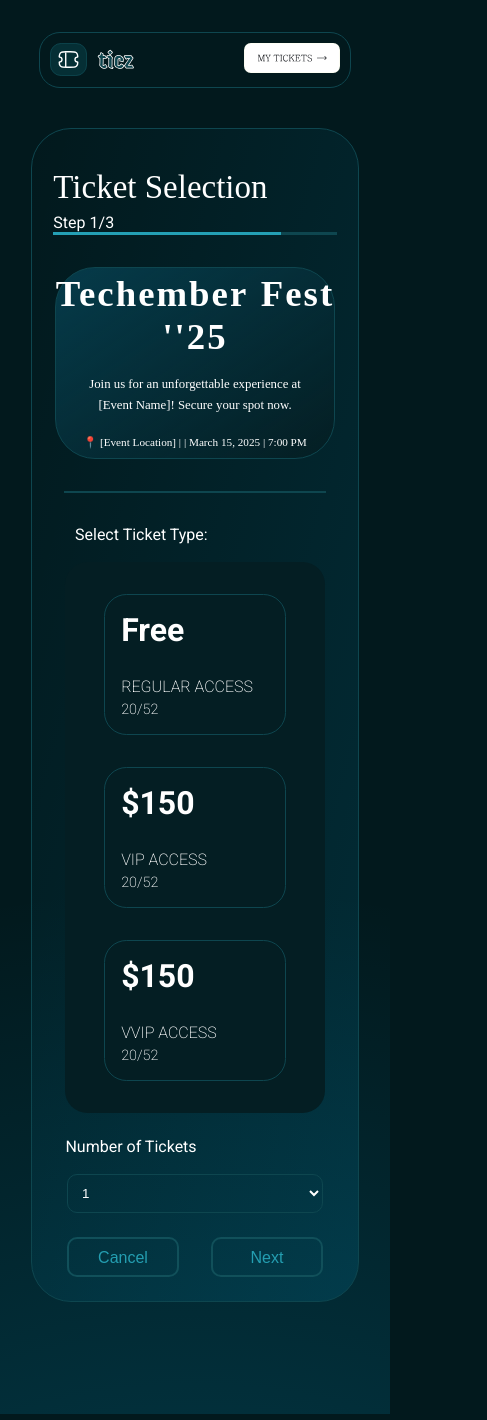
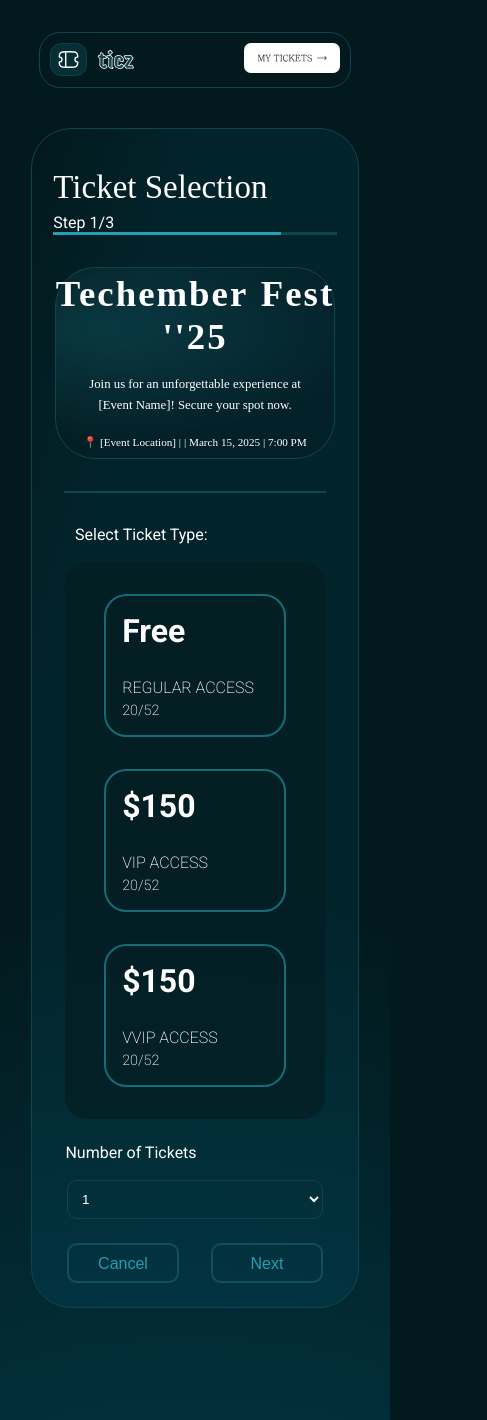
Before and after one commit to KhalidZak/Event-Ticket-Booking-UI, a React (Vite) app: page / in a window 390 px wide. Shown: the whole page, 487 px wide, since content can reach past the window. Built offline with nearby package versions, Linux system fonts and the light colour scheme; a web font is replaced by a local one.

Commit message:
updating

```diff
--- a/src/main.css
+++ b/src/main.css
@@ -17,6 +17,12 @@
     box-sizing: border-box;
     scroll-behavior: smooth;
 }
+html, body {
+    margin: 0;
+    padding: 0;
+    overflow-x: hidden;
+    width: 100vw;
+  }
 
 body {
     max-width: 100vw;
@@ -30,10 +36,9 @@ body {
     flex-direction: column;
 }
 
-/*
+
 @media(max-width:768px) {
-    .select-ticket {
-        background-color: #02191D;
-        height: auto;
+    body {
+    background-color: #02191D;
     }
-} */
+}
--- a/src/styles/formContent.css
+++ b/src/styles/formContent.css
@@ -42,7 +42,7 @@
     margin-top: 2rem;
     height: 40rem;
     width: 36.5rem;
-    background: linear-gradient(to top left, #00c0fb15, #00000000);
+    background: linear-gradient(to top, #064e643b, #064e6417, #064e6417,#00000000), #041E23;
 }
 
 .section-container .tech-fest-card {
@@ -56,7 +56,10 @@
     justify-content: center;
     gap: 1rem;
     text-align: center;
-    background: linear-gradient(to bottom right, #064e6498, #00000000), #041E23;
+    background: radial-gradient(103.64% 57.39% at 14.02% 32.06%,
+            #24A0B533,
+            transparent),
+        rgba(10, 12, 17, 0.1);
 }
 
 .tech-fest-card h1 {
@@ -87,7 +90,7 @@
 }
 
 .tech-fest-card-group .sub-container {
-    background: #041E23;
+    background: #02131677;
     display: flex;
     justify-content: space-between;
     border-radius: 1.4rem;
@@ -98,7 +101,7 @@
 .sub-container .first-card,
 .second-card,
 .third-card {
-    border: 1px solid#0E464F;
+    border: 2px solid#136d7a;
     border-radius: 1.4rem;
     width: 9rem;
     height: 6rem;
@@ -194,9 +197,7 @@ option:checked {
     .form-content {
         width: 84%;
     }
-}
 
-@media(max-width:768px) {
     .form-content header {
         flex-direction: column;
         align-items: flex-start;
@@ -207,7 +208,7 @@ option:checked {
     }
 
     .form-content {
-        background: linear-gradient(to top left, #00c0fb1e, #00000000);
+        background: linear-gradient(to top left, #00c0fb10, #00c0fb10, #00c0fb10, #00c0fb10, #00000000);
         height: auto;
     }
 
@@ -281,6 +282,10 @@ option:checked {
 
     .control-buttons {
         width: 30rem;
+    }
+
+    .tech-fest-card-group .sub-container {
+        background: #041e23c7;
     }
 }
 
@@ -465,10 +470,13 @@ option:checked {
     .selection-container label {
         margin-left: -9.6rem;
     }
-    .control-buttons{
+
+    .control-buttons {
         width: 18rem;
     }
-    .control-buttons .cancel, .next{
+
+    .control-buttons .cancel,
+    .next {
         width: 8rem;
     }
 }
@@ -509,10 +517,13 @@ option:checked {
     .selection-container .select {
         width: 16rem;
     }
-    .control-buttons{
+
+    .control-buttons {
         width: 16rem;
     }
-    .control-buttons .cancel, .next{
+
+    .control-buttons .cancel,
+    .next {
         width: 7rem;
     }
 }
@@ -537,7 +548,8 @@ option:checked {
     .selection-container label {
         margin-left: -6 rem;
     }
-    .control-buttons{
+
+    .control-buttons {
         width: 14.5rem;
     }
 }
@@ -572,7 +584,9 @@ option:checked {
     .tech-fest-card-group .sub-container {
         width: 55%;
     }
-    .control-buttons .cancel, .next {
-    width: 6.5rem;
+
+    .control-buttons .cancel,
+    .next {
+        width: 6.5rem;
     }
 }
--- a/src/styles/selectTicket.css
+++ b/src/styles/selectTicket.css
@@ -1,6 +1,6 @@
-.select-ticket{
+/* .select-ticket{
     display: flex;
     flex-direction: column;
     align-items: center;
-    max-width: 100vw;
-}
+    min-width: 100vw;
+} */
```
